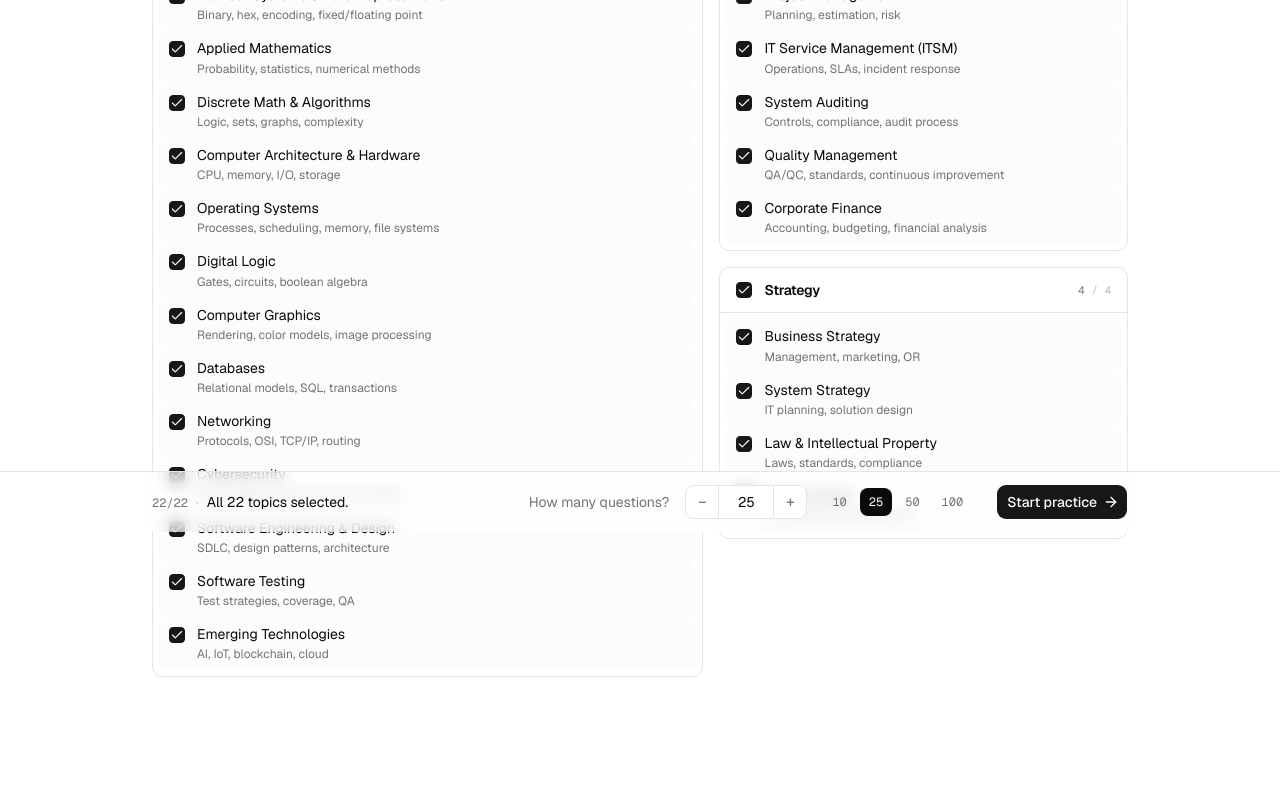
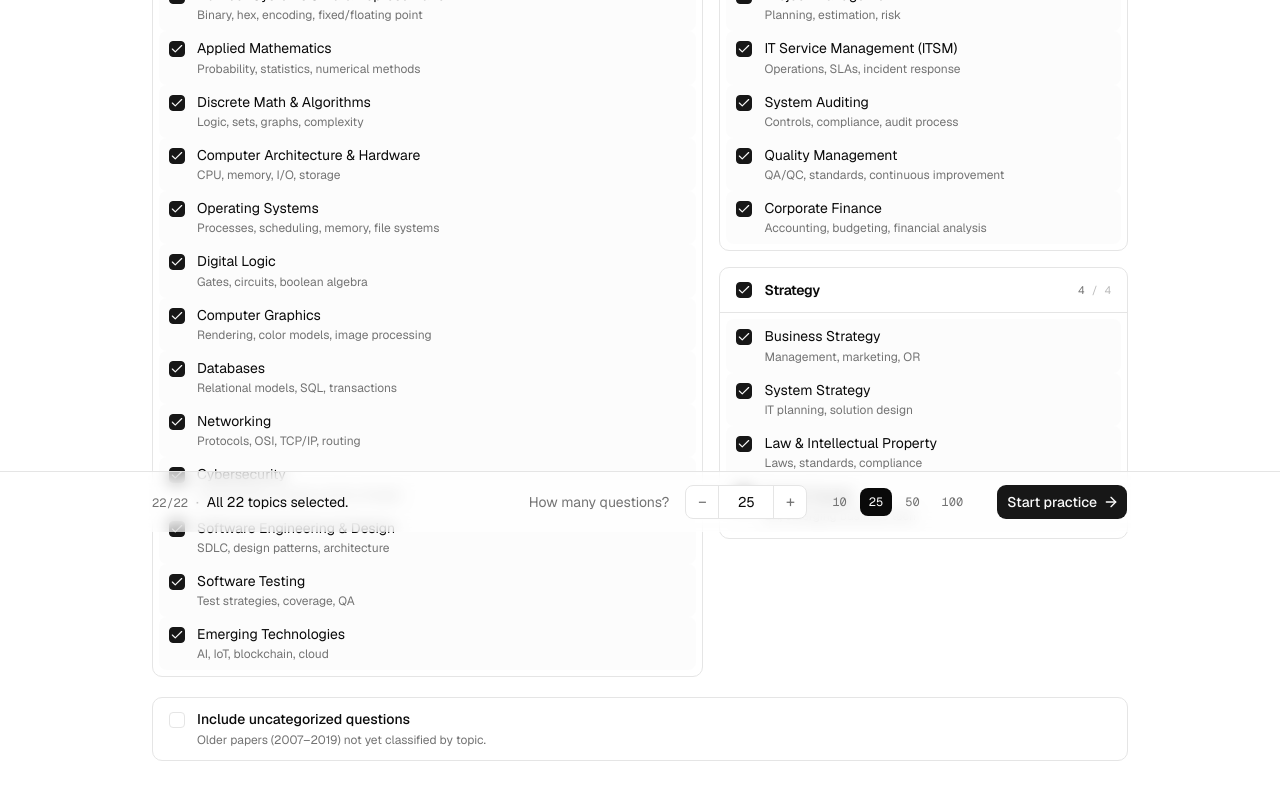
Before and after one commit to gian-gg/yet-another-philnits-reviewer, a Next.js app: page /practice in a window 1280 px wide. Shown: the part 268-1068 px from the top of the page. Built offline with nearby package versions, Linux system fonts and the light colour scheme.

Commit message:
feat(practice): opt-in toggle for uncategorized questions
Add a checkbox below the topic picker that includes the
unclassified 2007-2019 papers in the practice pool. The
default "all topics" path still excludes uncategorized so
existing sessions are unchanged.

```diff
--- a/src/components/practice/practice-setup.tsx
+++ b/src/components/practice/practice-setup.tsx
@@ -5,6 +5,7 @@ import { useRouter } from "next/navigation"
 import { ArrowRight } from "lucide-react"
 
 import { Button } from "@/components/ui/button"
+import { Checkbox } from "@/components/ui/checkbox"
 import { NumberStepper } from "@/components/ui/number-stepper"
 import { TOPICS, type TopicId } from "@/lib/topics"
 
@@ -23,6 +24,8 @@ export function PracticeSetup() {
     () => new Set(ALL_TOPIC_IDS)
   )
   const [questionCount, setQuestionCount] = useState<number>(QUESTION_DEFAULT)
+  const [includeUncategorized, setIncludeUncategorized] =
+    useState<boolean>(false)
 
   const toggle = (id: TopicId) => {
     setSelected((prev) => {
@@ -48,18 +51,27 @@ export function PracticeSetup() {
   const clearAll = () => setSelected(new Set())
 
   const count = selected.size
-  const canStart = count > 0
+  const canStart = count > 0 || includeUncategorized
   const allSelected = count === TOTAL
 
   const status = useMemo(() => {
-    if (count === 0) return "Select at least one topic to start."
-    if (count === TOTAL) return `All ${TOTAL} topics selected.`
-    return `${count} of ${TOTAL} topics selected.`
-  }, [count])
+    if (count === 0) {
+      return includeUncategorized
+        ? "Uncategorized only."
+        : "Select at least one topic to start."
+    }
+    const base =
+      count === TOTAL
+        ? `All ${TOTAL} topics selected.`
+        : `${count} of ${TOTAL} topics selected.`
+    return includeUncategorized ? `${base} + uncategorized` : base
+  }, [count, includeUncategorized])
 
   const start = () => {
     if (!canStart) return
-    const topics = allSelected ? "all" : Array.from(selected).join(",")
+    const ids = Array.from(selected) as string[]
+    if (includeUncategorized) ids.push("uncategorized")
+    const topics = allSelected && !includeUncategorized ? "all" : ids.join(",")
     const params = new URLSearchParams({
       topics,
       count: String(questionCount),
@@ -101,6 +113,23 @@ export function PracticeSetup() {
         onToggle={toggle}
         onToggleCategory={toggleCategory}
       />
+
+      <label className="flex cursor-pointer items-start gap-3 rounded-lg border bg-card px-4 py-3 transition-colors hover:bg-accent/40">
+        <Checkbox
+          checked={includeUncategorized}
+          onCheckedChange={(v) => setIncludeUncategorized(v === true)}
+          aria-label="Include uncategorized questions"
+          className="mt-0.5"
+        />
+        <span className="flex min-w-0 flex-1 flex-col">
+          <span className="text-sm leading-snug font-medium">
+            Include uncategorized questions
+          </span>
+          <span className="mt-0.5 text-xs text-muted-foreground">
+            Older papers (2007–2019) not yet classified by topic.
+          </span>
+        </span>
+      </label>
 
       <div
         className="fixed inset-x-0 bottom-0 z-10 border-t bg-background/80 backdrop-blur supports-[backdrop-filter]:bg-background/60"
--- a/src/lib/questions.ts
+++ b/src/lib/questions.ts
@@ -27,7 +27,7 @@ export function parseTopicsParam(
   const ids = raw
     .split(",")
     .map((s) => s.trim())
-    .filter((s): s is TopicId => isTopicId(s))
+    .filter((s): s is TopicId => isTopicId(s) || s === "uncategorized")
   return ids.length > 0 ? ids : "all"
 }
 
@@ -44,8 +44,9 @@ export function parseCountParam(
 // ---------- Bank ----------
 
 const BANK: readonly Question[] = questionsData
-  .filter((q): q is (typeof questionsData)[number] & { topic: TopicId } =>
-    isTopicId(q.topic)
+  .filter(
+    (q): q is (typeof questionsData)[number] & { topic: TopicId } =>
+      isTopicId(q.topic) || q.topic === "uncategorized"
   )
   .map((q) => ({
     id: q.id,
@@ -127,7 +128,7 @@ export function getQuestions({
   const rand = mulberry32(seed)
   const pool =
     !topics || topics === "all"
-      ? BANK.slice()
+      ? BANK.filter((q) => q.topic !== "uncategorized")
       : BANK.filter((q) => topics.includes(q.topic))
 
   if (pool.length === 0) return []
```
